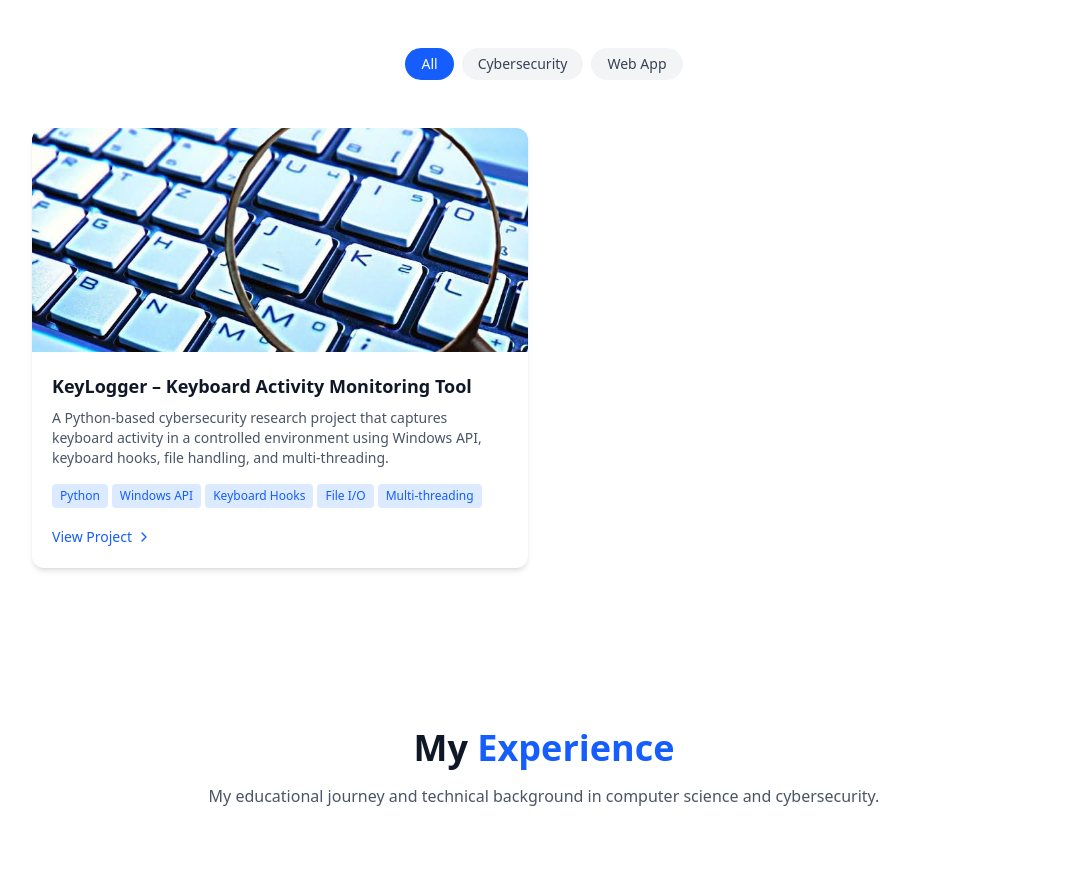
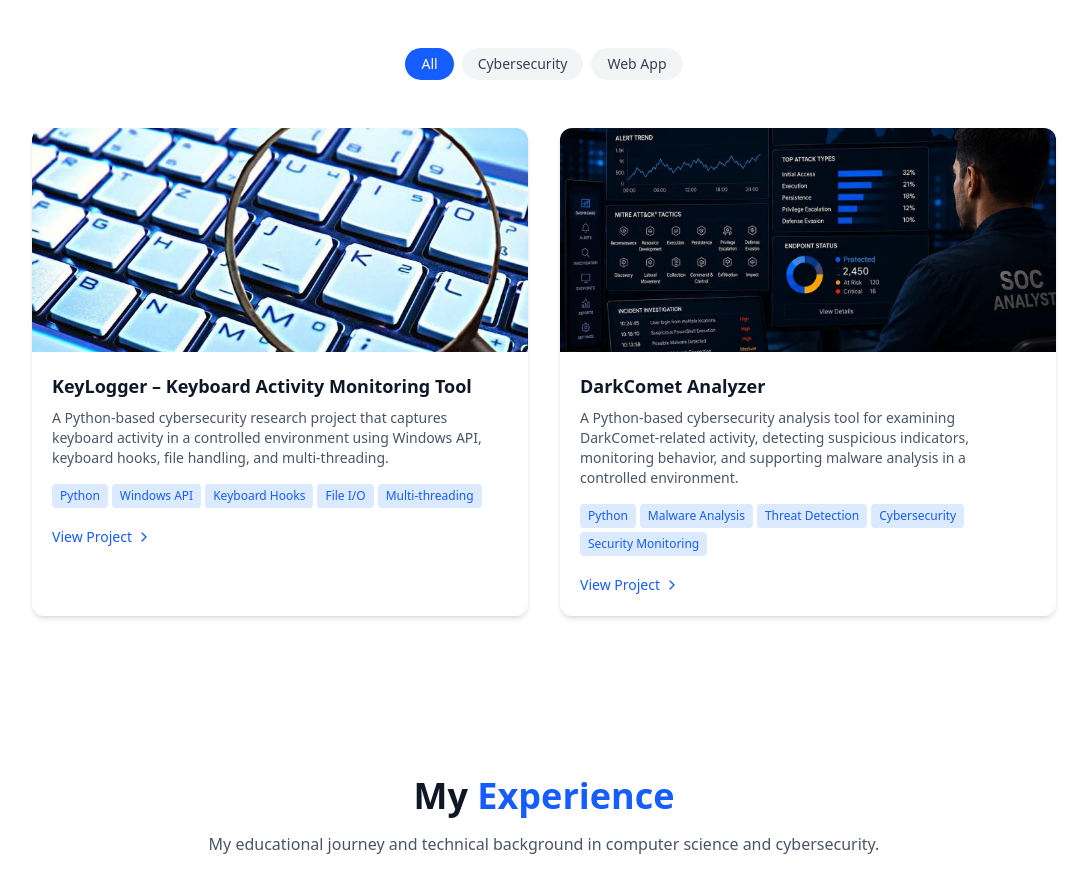
Before and after one commit to MGiridhara/giridhara-portfolio, a React (Vite) app in the folder GFG-Portfolio-main/Frontend/: page / in a window 1280 px wide. Shown: the part 2840-3710 px from the top of the page, without its empty margins (96-1183 px from the left). Built offline with nearby package versions, Linux system fonts and the light colour scheme.

Commit message:
Add DarkComet Analyzer project

```diff
--- a/GFG-Portfolio-main/Frontend/src/components/Home/Projects.jsx
+++ b/GFG-Portfolio-main/Frontend/src/components/Home/Projects.jsx
@@ -19,6 +19,24 @@
       live: "#",
       category: "Cybersecurity"
     },
+
+    {
+  id: 2,
+  title: "DarkComet Analyzer",
+  description:
+    "A Python-based cybersecurity analysis tool for examining DarkComet-related activity, detecting suspicious indicators, monitoring behavior, and supporting malware analysis in a controlled environment.",
+  image: "/Images/DarkComet.jpg",
+  tags: [
+    "Python",
+    "Malware Analysis",
+    "Threat Detection",
+    "Cybersecurity",
+    "Security Monitoring"
+  ],
+  github: "https://github.com/MGiridhara/DarkComet_Analyzer",
+  live: "#",
+  category: "Cybersecurity"
+},
 
 
   ];
```
Also changed, not shown: GFG-Portfolio-main/Frontend/public/Images/DarkComet.jpg (added).
